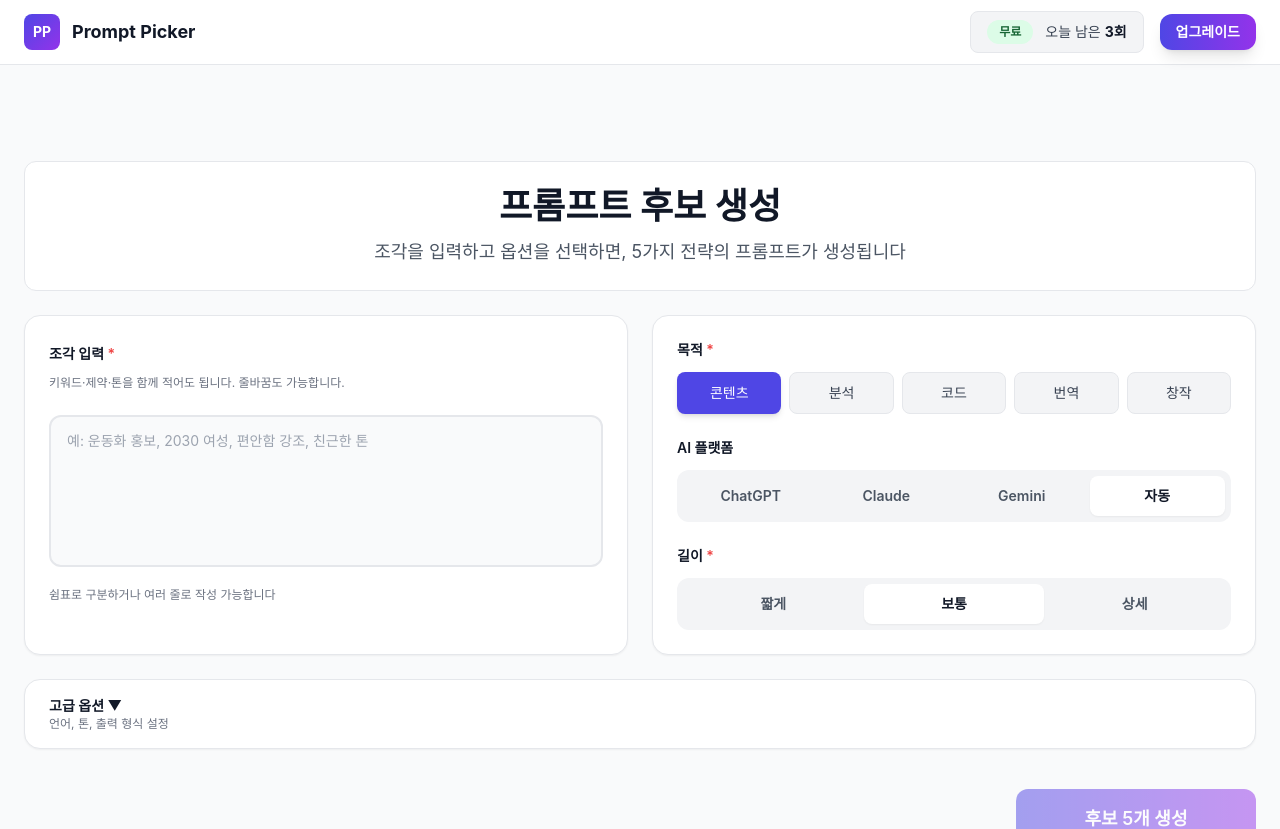
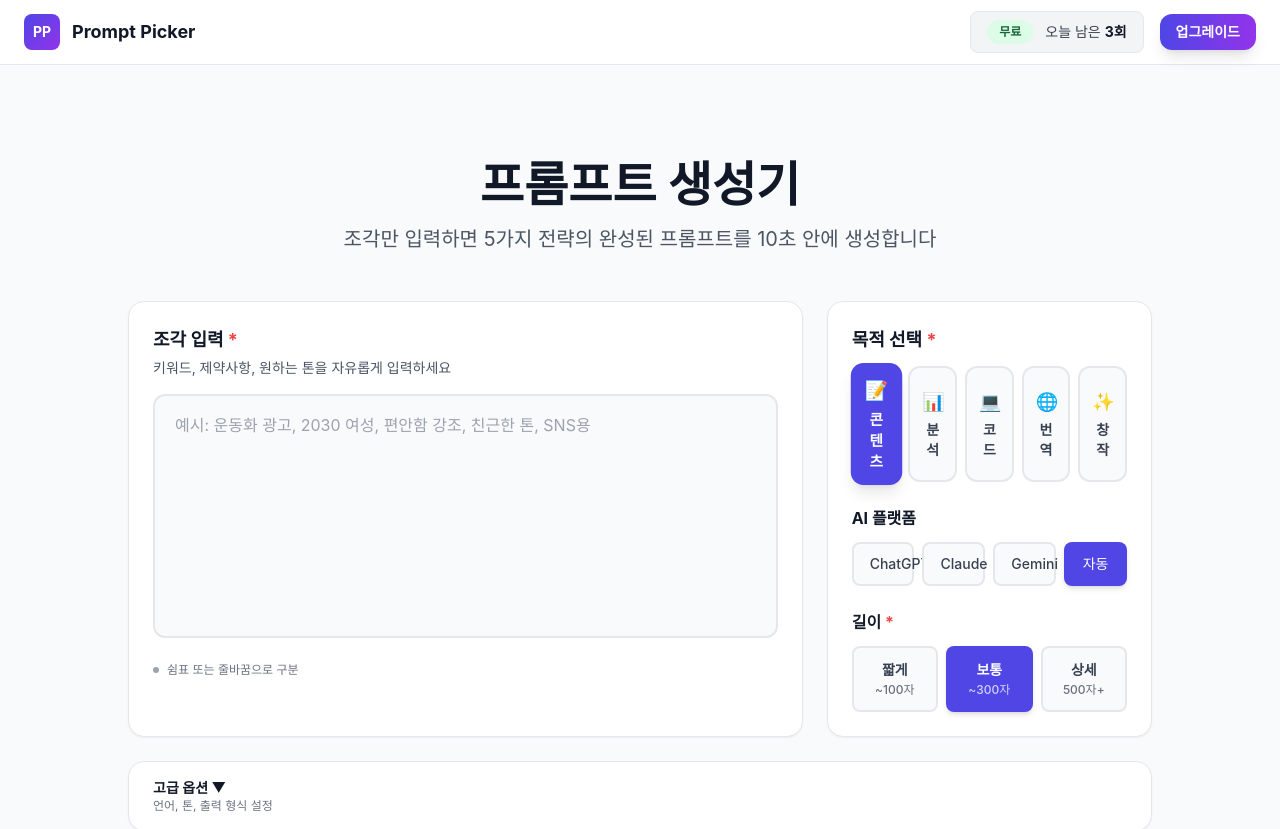
Before and after one commit to Christina0922/prompt_picker, a Next.js app: page /tool in a window 1280 px wide. Shown: the top 829 px of the page. Built offline with nearby package versions, Linux system fonts and the light colour scheme.

Commit message:
Redesign /tool page to professional SaaS level - hero section, 3-col grid, emoji badges, enhanced buttons

```diff
--- a/app/tool/page.tsx
+++ b/app/tool/page.tsx
@@ -128,20 +128,26 @@ export default function ToolPage() {
   return (
     <ToolLayout remaining={remaining} onUpgradeClick={() => setShowProModal(true)}>
       <div className="container-saas">
-        <div className="space-y-6">
-          {/* Page Header - 카드로 */}
-          <div className="card-saas text-center py-8">
-            <h1 className="text-4xl font-bold text-gray-900 mb-3">
-              프롬프트 후보 생성
+        {/* Hero Section */}
+        <div className="text-center mb-12">
+          <h1 className="text-5xl font-bold text-gray-900 mb-4">
+            프롬프트 생성기
           </h1>
-            <p className="text-lg text-gray-600">
-              조각을 입력하고 옵션을 선택하면, 5가지 전략의 프롬프트가 생성됩니다
+          <p className="text-xl text-gray-600 max-w-2xl mx-auto">
+            조각만 입력하면 5가지 전략의 완성된 프롬프트를 10초 안에 생성합니다
           </p>
         </div>
 
-          {/* Main Form Area - 2 Column Grid */}
-          <div className="grid md:grid-cols-2 gap-6">
+        <div className="max-w-5xl mx-auto space-y-6">
+          {/* Main Input Section */}
+          <div className="grid lg:grid-cols-3 gap-6">
+            {/* Left: Snippet Input (2/3 width) */}
+            <div className="lg:col-span-2">
               <SnippetCard value={snippets} onChange={setSnippets} />
+            </div>
+
+            {/* Right: Selectors (1/3 width) */}
+            <div className="lg:col-span-1">
               <SelectorsCard
                 goalType={goalType}
                 onGoalTypeChange={setGoalType}
@@ -150,6 +156,7 @@ export default function ToolPage() {
                 length={length}
                 onLengthChange={setLength}
               />
+            </div>
           </div>
 
           {/* Advanced Options */}
@@ -163,19 +170,19 @@ export default function ToolPage() {
           />
 
           {/* Generate CTA */}
-          <div className="flex flex-col items-end gap-2 pt-4">
+          <div className="flex flex-col items-center gap-3 py-6">
             <Button
               onClick={handleGenerate}
               disabled={isGenerating || !snippets.trim()}
               size="lg"
-              className="min-w-[240px]"
+              className="min-w-[300px] h-14 text-lg font-bold shadow-lg"
             >
-              {isGenerating ? '생성 중...' : '후보 5개 생성'}
+              {isGenerating ? '프롬프트 생성 중...' : '후보 5개 생성하기'}
             </Button>
 
             {!isGenerating && (
-              <p className="text-xs text-gray-500">
-                무료 체험은 하루 3회까지 가능합니다
+              <p className="text-sm text-gray-500">
+                무료 체험 · 하루 3회까지 생성 가능
               </p>
             )}
           </div>
@@ -185,12 +192,12 @@ export default function ToolPage() {
             <div className="card-saas bg-red-50 border-2 border-red-200">
               <div className="flex items-start justify-between">
                 <div className="flex-1">
-                  <h3 className="text-sm font-semibold text-red-900 mb-1">오류</h3>
+                  <h3 className="text-base font-bold text-red-900 mb-1">생성 오류</h3>
                   <p className="text-sm text-red-700">{error}</p>
                 </div>
                 <button
                   onClick={() => setError(null)}
-                  className="text-red-400 hover:text-red-600 text-lg font-bold ml-4"
+                  className="text-red-400 hover:text-red-600 text-2xl font-bold ml-4 flex-shrink-0"
                 >
                   ×
                 </button>
@@ -199,9 +206,15 @@ export default function ToolPage() {
           )}
 
           {/* Results Section */}
-          <div id="results">
+          {options.length > 0 && (
+            <div id="results" className="pt-8">
+              <div className="text-center mb-8">
+                <h2 className="text-3xl font-bold text-gray-900 mb-2">생성 완료</h2>
+                <p className="text-lg text-gray-600">5가지 전략의 프롬프트 중 하나를 선택하세요</p>
+              </div>
               <ResultsGrid options={options} onSelect={handleSelectPrompt} />
             </div>
+          )}
         </div>
       </div>
 
--- a/components/tool/SelectorsCard.tsx
+++ b/components/tool/SelectorsCard.tsx
@@ -1,7 +1,6 @@
 'use client';
 
 import Card from '@/components/ui/Card';
-import Segmented from '@/components/ui/Segmented';
 
 interface SelectorsCardProps {
   goalType: string;
@@ -13,11 +12,11 @@ interface SelectorsCardProps {
 }
 
 const GOALS = [
-  { value: 'content', label: '콘텐츠' },
-  { value: 'analysis', label: '분석' },
-  { value: 'code', label: '코드' },
-  { value: 'translation', label: '번역' },
-  { value: 'creative', label: '창작' },
+  { value: 'content', label: '콘텐츠', emoji: '📝' },
+  { value: 'analysis', label: '분석', emoji: '📊' },
+  { value: 'code', label: '코드', emoji: '💻' },
+  { value: 'translation', label: '번역', emoji: '🌐' },
+  { value: 'creative', label: '창작', emoji: '✨' },
 ];
 
 const AI_PLATFORMS = [
@@ -28,9 +27,9 @@ const AI_PLATFORMS = [
 ];
 
 const LENGTHS = [
-  { value: 'short', label: '짧게' },
-  { value: 'medium', label: '보통' },
-  { value: 'detailed', label: '상세' },
+  { value: 'short', label: '짧게', desc: '~100자' },
+  { value: 'medium', label: '보통', desc: '~300자' },
+  { value: 'detailed', label: '상세', desc: '500자+' },
 ];
 
 export default function SelectorsCard({
@@ -42,25 +41,26 @@ export default function SelectorsCard({
   onLengthChange,
 }: SelectorsCardProps) {
   return (
-    <Card>
+    <Card className="h-full">
       <div className="space-y-6">
         {/* Goal Selection */}
         <div>
-          <label className="block text-sm font-semibold text-gray-900 mb-3">
-            목적 <span className="text-red-500">*</span>
-          </label>
+          <h3 className="text-lg font-bold text-gray-900 mb-3">
+            목적 선택 <span className="text-red-500">*</span>
+          </h3>
           <div className="grid grid-cols-5 gap-2">
             {GOALS.map((goal) => (
               <button
                 key={goal.value}
                 onClick={() => onGoalTypeChange(goal.value)}
-                className={`px-4 py-2.5 rounded-lg text-sm font-medium transition-all duration-200 ${
+                className={`px-3 py-3 rounded-xl text-sm font-semibold transition-all duration-200 ${
                   goalType === goal.value
-                    ? 'bg-indigo-600 text-white shadow-md'
-                    : 'bg-gray-100 text-gray-700 hover:bg-gray-200 border border-gray-200'
+                    ? 'bg-indigo-600 text-white shadow-lg scale-105'
+                    : 'bg-gray-50 text-gray-700 hover:bg-gray-100 border-2 border-gray-200 hover:border-gray-300'
                 }`}
               >
-                {goal.label}
+                <div className="text-lg mb-1">{goal.emoji}</div>
+                <div>{goal.label}</div>
               </button>
             ))}
           </div>
@@ -68,28 +68,45 @@ export default function SelectorsCard({
 
         {/* AI Platform */}
         <div>
-          <label className="block text-sm font-semibold text-gray-900 mb-3">
-            AI 플랫폼
-          </label>
-          <Segmented
-            options={AI_PLATFORMS}
-            value={aiTarget}
-            onChange={onAiTargetChange}
-            fullWidth
-          />
+          <h3 className="text-base font-bold text-gray-900 mb-3">AI 플랫폼</h3>
+          <div className="grid grid-cols-4 gap-2">
+            {AI_PLATFORMS.map((platform) => (
+              <button
+                key={platform.value}
+                onClick={() => onAiTargetChange(platform.value)}
+                className={`px-4 py-2.5 rounded-lg text-sm font-medium transition-all duration-200 ${
+                  aiTarget === platform.value
+                    ? 'bg-indigo-600 text-white shadow-md'
+                    : 'bg-gray-50 text-gray-700 hover:bg-gray-100 border-2 border-gray-200'
+                }`}
+              >
+                {platform.label}
+              </button>
+            ))}
+          </div>
         </div>
 
         {/* Length */}
         <div>
-          <label className="block text-sm font-semibold text-gray-900 mb-3">
+          <h3 className="text-base font-bold text-gray-900 mb-3">
             길이 <span className="text-red-500">*</span>
-          </label>
-          <Segmented
-            options={LENGTHS}
-            value={length}
-            onChange={onLengthChange}
-            fullWidth
-          />
+          </h3>
+          <div className="grid grid-cols-3 gap-2">
+            {LENGTHS.map((len) => (
+              <button
+                key={len.value}
+                onClick={() => onLengthChange(len.value)}
+                className={`px-4 py-3 rounded-lg text-sm font-medium transition-all duration-200 ${
+                  length === len.value
+                    ? 'bg-indigo-600 text-white shadow-md'
+                    : 'bg-gray-50 text-gray-700 hover:bg-gray-100 border-2 border-gray-200'
+                }`}
+              >
+                <div className="font-semibold">{len.label}</div>
+                <div className="text-xs opacity-75 mt-0.5">{len.desc}</div>
+              </button>
+            ))}
+          </div>
         </div>
       </div>
     </Card>
--- a/components/tool/SnippetCard.tsx
+++ b/components/tool/SnippetCard.tsx
@@ -9,28 +9,27 @@ interface SnippetCardProps {
 
 export default function SnippetCard({ value, onChange }: SnippetCardProps) {
   return (
-    <Card>
-      <div className="space-y-3">
+    <Card className="h-full">
+      <div className="space-y-4">
         <div>
-          <label className="block mb-2">
-            <span className="text-sm font-semibold text-gray-900">
-              조각 입력 <span className="text-red-500">*</span>
-            </span>
-          </label>
-          <p className="text-xs text-gray-500 mb-3">
-            키워드·제약·톤을 함께 적어도 됩니다. 줄바꿈도 가능합니다.
+          <h3 className="text-lg font-bold text-gray-900 mb-1">
+            조각 입력 <span className="text-red-500">*</span>
+          </h3>
+          <p className="text-sm text-gray-600">
+            키워드, 제약사항, 원하는 톤을 자유롭게 입력하세요
           </p>
         </div>
         <textarea
           value={value}
           onChange={(e) => onChange(e.target.value)}
-          placeholder="예: 운동화 홍보, 2030 여성, 편안함 강조, 친근한 톤"
-          className="w-full px-4 py-3.5 bg-gray-50 border-2 border-gray-200 rounded-xl focus:border-indigo-500 focus:bg-white focus:ring-4 focus:ring-indigo-500/10 outline-none transition-all duration-200 resize-none text-sm placeholder:text-gray-400"
-          rows={6}
-          style={{ minHeight: '140px' }}
+          placeholder="예시: 운동화 광고, 2030 여성, 편안함 강조, 친근한 톤, SNS용"
+          className="w-full px-5 py-4 bg-gray-50 border-2 border-gray-200 rounded-xl focus:border-indigo-500 focus:bg-white focus:ring-4 focus:ring-indigo-500/10 outline-none transition-all duration-200 resize-none text-base placeholder:text-gray-400 leading-relaxed"
+          rows={8}
+          style={{ minHeight: '200px' }}
         />
-        <div className="text-xs text-gray-500">
-          <span>쉼표로 구분하거나 여러 줄로 작성 가능합니다</span>
+        <div className="flex items-center gap-2 text-xs text-gray-500">
+          <span className="inline-block w-1.5 h-1.5 bg-gray-400 rounded-full"></span>
+          <span>쉼표 또는 줄바꿈으로 구분</span>
         </div>
       </div>
     </Card>
```
Lines whose indentation alone changed are shown as unchanged.
